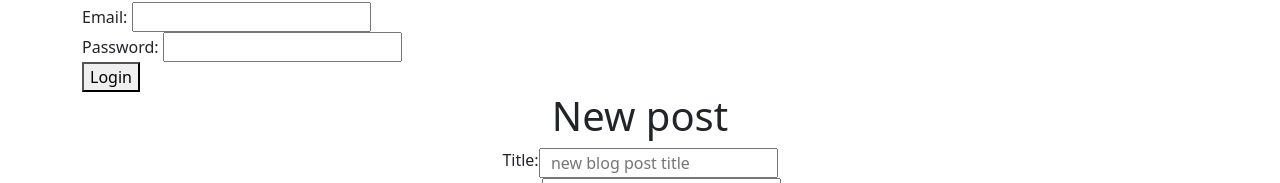
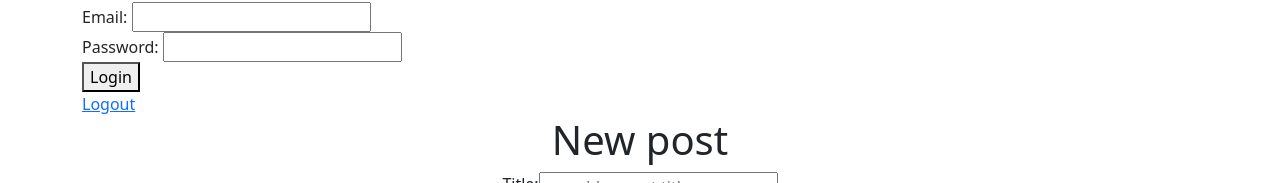
Before and after one commit to vishalkevinpatel/blog-frontend, a React (Vite) app: page / in a window 1280 px wide. Shown: the part 332-515 px from the top of the page. Built offline with nearby package versions, Linux system fonts and the light colour scheme; no server answers.

Commit message:
added logout link

```diff
--- a/src/Content.jsx
+++ b/src/Content.jsx
@@ -7,6 +7,7 @@
 import { Modal } from "./Modal";
 import { Signup } from "./Signup";
 import { Login } from "./Login";
+import { LogoutLink } from "./LogoutLink";
 
 export function Content() {
   // import and call modal
@@ -71,6 +72,7 @@
     <div className="container">
       <Signup />
       <Login />
+      <LogoutLink />
       <PostsNew onCreatePost={handleCreatePost} />
       <PostsIndex posts={posts} onShowPost={handleShowPost} />
       <Modal show={isPostsShowVisible} onClose={handleClose}>
--- /dev/null
+++ b/src/LogoutLink.jsx
@@ -0,0 +1,16 @@
+import axios from "axios";
+
+export function LogoutLink() {
+  const handleClick = (event) => {
+    event.preventDefault();
+    delete axios.defaults.headers.common["Authorization"];
+    localStorage.removeItem("jwt");
+    window.location.href = "/";
+  };
+
+  return (
+    <a href="#" onClick={handleClick}>
+      Logout
+    </a>
+  );
+}
```
